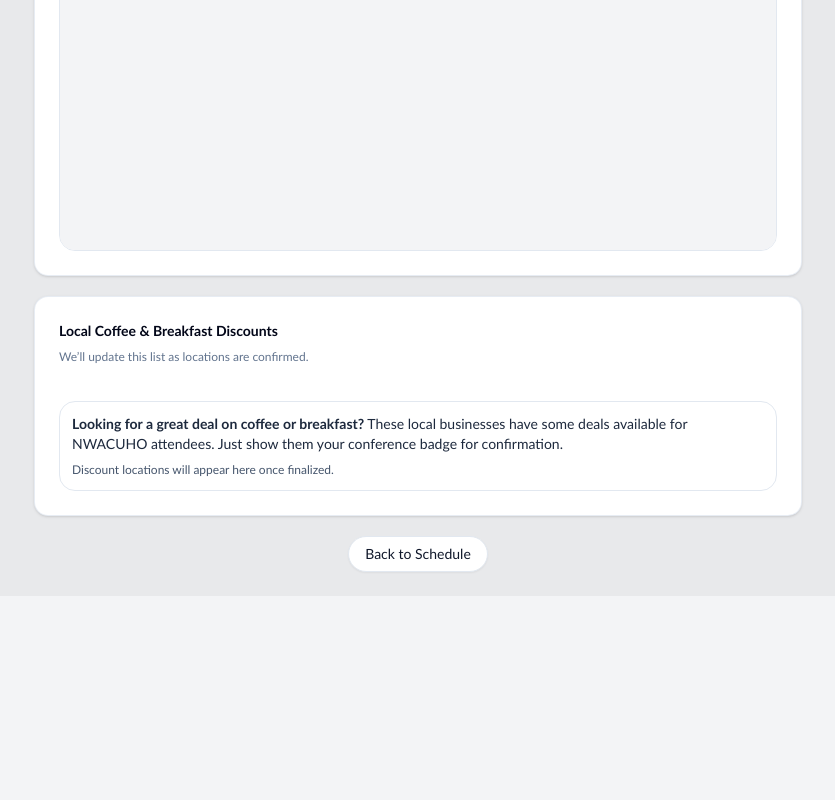
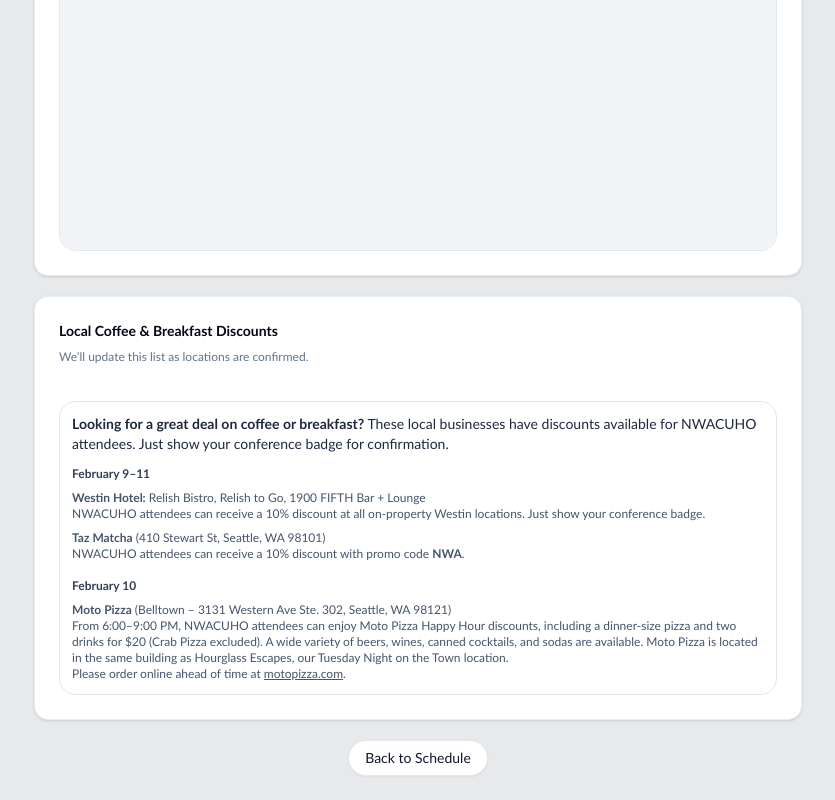
Before and after one commit to cristal-netizen/conf-schedule-nwacuho, a Next.js app: page /info in a window 1280 px wide. Shown: the part 1035-1835 px from the top of the page, without its empty margins (222-1057 px from the left). Before the commit the page ends 1631 px from the top, so only its background shows below. Built offline with nearby package versions, Linux system fonts and the light colour scheme.

Commit message:
Add NWACUHO local discounts card and Moto Pizza happy hour details

```diff
--- a/app/info/page.tsx
+++ b/app/info/page.tsx
@@ -152,19 +152,57 @@
 <Card className="border-slate-200/80 shadow-sm">
   <CardHeader className="pb-3">
     <CardTitle className="text-sm">Local Coffee & Breakfast Discounts</CardTitle>
-            <CardDescription className="text-xs">We’ll update this list as locations are confirmed.</CardDescription>
+    <CardDescription className="text-xs">
+      We’ll update this list as locations are confirmed.
+    </CardDescription>
   </CardHeader>
 
   <CardContent className="space-y-2 text-sm">
-            <div className="rounded-2xl border border-slate-200 bg-white p-3">
-              <p className="text-sm text-slate-800">
-                <span className="font-semibold">Looking for a great deal on coffee or breakfast?</span> These local
-                businesses have some deals available for NWACUHO attendees. Just show them your conference badge for
-                confirmation.
+    <div className="rounded-2xl border border-slate-200 bg-white p-3 space-y-3">
+      <p className="text-slate-800">
+        <span className="font-semibold">Looking for a great deal on coffee or breakfast?</span>{" "}
+        These local businesses have discounts available for NWACUHO attendees. Just show your
+        conference badge for confirmation.
       </p>
-              <p className="mt-2 text-xs text-slate-600">
-                Discount locations will appear here once finalized.
+
+      <div className="text-xs text-slate-600 space-y-2">
+        <h3 className="font-semibold text-slate-700">February 9–11</h3>
+
+        <p>
+          <strong>Westin Hotel:</strong> Relish Bistro, Relish to Go, 1900 FIFTH Bar + Lounge
+          <br />
+          NWACUHO attendees can receive a 10% discount at all on-property Westin locations.
+          Just show your conference badge.
         </p>
+
+        <p>
+          <strong>Taz Matcha</strong> (410 Stewart St, Seattle, WA 98101)
+          <br />
+          NWACUHO attendees can receive a 10% discount with promo code <strong>NWA</strong>.
+        </p>
+
+        <h3 className="font-semibold text-slate-700 pt-2">February 10</h3>
+
+        <p>
+          <strong>Moto Pizza</strong> (Belltown – 3131 Western Ave Ste. 302, Seattle, WA 98121)
+          <br />
+          From 6:00–9:00 PM, NWACUHO attendees can enjoy Moto Pizza Happy Hour discounts,
+          including a dinner-size pizza and two drinks for $20 (Crab Pizza excluded).
+          A wide variety of beers, wines, canned cocktails, and sodas are available.
+          Moto Pizza is located in the same building as Hourglass Escapes, our Tuesday Night
+          on the Town location.
+          <br />
+          Please order online ahead of time at{" "}
+          <a
+            href="https://www.motopizza.com"
+            target="_blank"
+            rel="noopener noreferrer"
+            className="underline"
+          >
+            motopizza.com
+          </a>.
+        </p>
+      </div>
     </div>
   </CardContent>
 </Card>
```
Also changed, not shown: 1 other file (tests, documents, lock files or other folders). Lines whose indentation alone changed are shown as unchanged.
